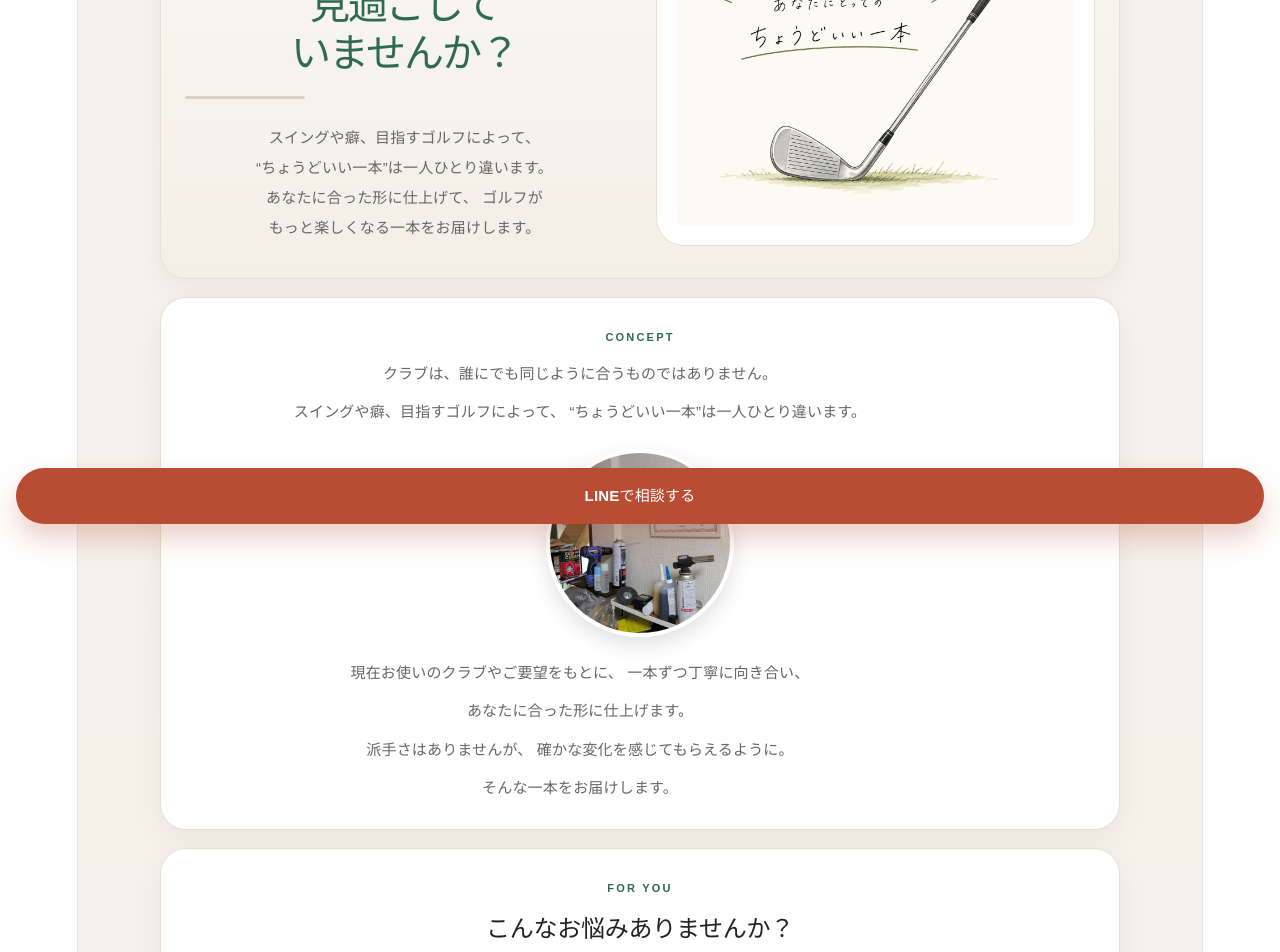
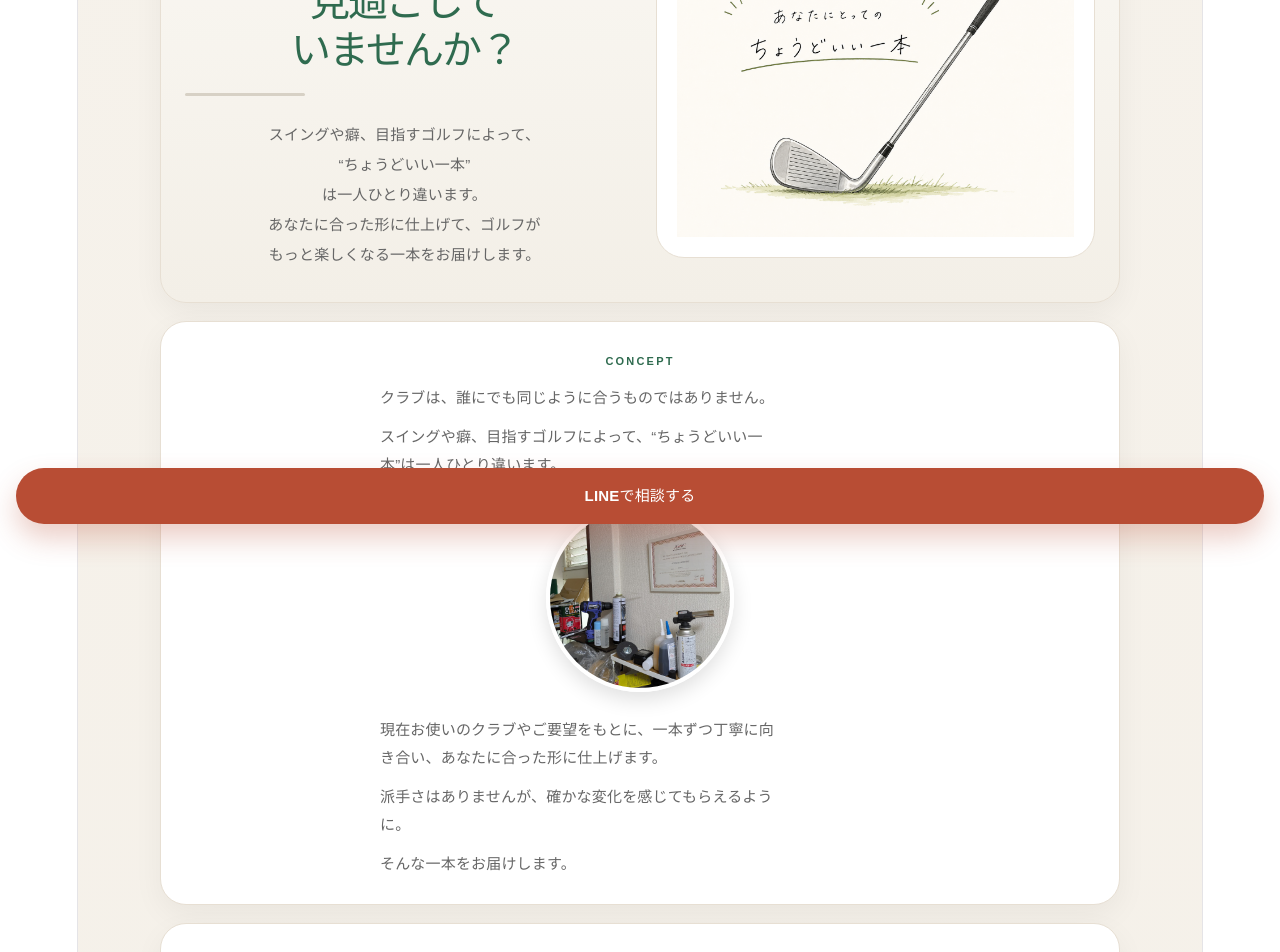
Before and after one commit to threeover75/75-three-over, a React (Vite) app: page / in a window 1280 px wide. Shown: the part 260-1212 px from the top of the page. Built offline with nearby package versions, Linux system fonts and the light colour scheme.

Commit message:
CONCEPT改行修正

```diff
--- a/src/App.jsx
+++ b/src/App.jsx
@@ -218,10 +218,11 @@ export default function App() {
       >
         スイングや癖、目指すゴルフによって、
         <br />
-        “ちょうどいい一本”は一人ひとり違います。
+        “ちょうどいい一本”
         <br />
-        あなたに合った形に仕上げて、
-        ゴルフが
+        は一人ひとり違います。
+        <br />
+        あなたに合った形に仕上げて、ゴルフが
          <br />
         もっと楽しくなる一本をお届けします。
       </p>
@@ -257,14 +258,21 @@ export default function App() {
 <section style={sectionStyle}>
   <div style={labelStyle}>CONCEPT</div>
 
-  <p style={textStyle}>
+  <div
+    style={{
+      textAlign: "left",
+      maxWidth: "520px",
+      margin: "0 auto",
+    }}
+  >
+    <p style={{ ...textStyle, textAlign: "left", lineHeight: 1.9 }}>
       クラブは、誰にでも同じように合うものではありません。
     </p>
 
-  <p style={textStyle}>
-    スイングや癖、目指すゴルフによって、
-    “ちょうどいい一本”は一人ひとり違います。
+    <p style={{ ...textStyle, textAlign: "left", lineHeight: 1.9 }}>
+      スイングや癖、目指すゴルフによって、“ちょうどいい一本”は一人ひとり違います。
     </p>
+  </div>
 
   <div
     style={{
@@ -274,7 +282,7 @@ export default function App() {
       overflow: "hidden",
       border: "4px solid #ffffff",
       boxShadow: "0 8px 20px rgba(0,0,0,0.12)",
-      margin: "22px auto",
+      margin: "24px auto",
     }}
   >
     <img
@@ -288,21 +296,25 @@ export default function App() {
     />
   </div>
 
-  <p style={textStyle}>
-    現在お使いのクラブやご要望をもとに、
-    一本ずつ丁寧に向き合い、
+  <div
+    style={{
+      textAlign: "left",
+      maxWidth: "520px",
+      margin: "0 auto",
+    }}
+  >
+    <p style={{ ...textStyle, textAlign: "left", lineHeight: 1.9 }}>
+      現在お使いのクラブやご要望をもとに、一本ずつ丁寧に向き合い、あなたに合った形に仕上げます。
     </p>
 
-  <p style={textStyle}>あなたに合った形に仕上げます。</p>
-
-  <p style={textStyle}>
-    派手さはありませんが、
-    確かな変化を感じてもらえるように。
+    <p style={{ ...textStyle, textAlign: "left", lineHeight: 1.9 }}>
+      派手さはありませんが、確かな変化を感じてもらえるように。
     </p>
 
-  <p style={{ ...textStyle, marginBottom: 0 }}>
+    <p style={{ ...textStyle, textAlign: "left", lineHeight: 1.9, marginBottom: 0 }}>
       そんな一本をお届けします。
     </p>
+  </div>
 </section>
 
 
```
Lines whose indentation alone changed are shown as unchanged.
